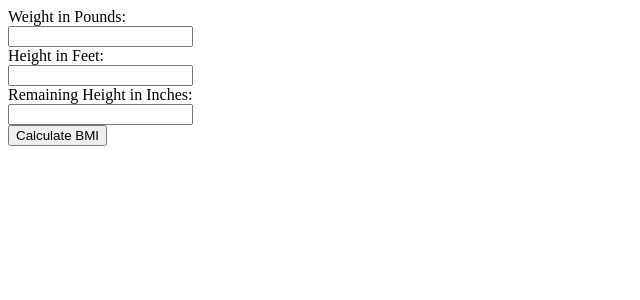
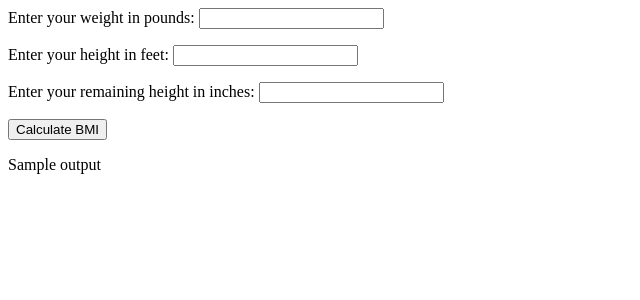
Before and after one commit to isaacdyess/QAAssignment2, a Django app: template bmisite/bmi/templates/bmi/index.html in a window 1280 px wide. Shown: the top 300 px of the page, without its empty margins (0-640 px from the left). Run offline with Django 3.2, Linux system fonts and the light colour scheme; tables that the repository leaves empty hold one stand-in row (values such as "Sample post"); the template is opened without the code that fills it: values that come from a table or form of the project are taken from there, most other values are stand-ins (such as "Sample title", 1, 10 or a date in 2020).

Commit message:
Finished front end components for BMI site.

```diff
--- /dev/null
+++ b/bmisite/bmi/forms.py
@@ -0,0 +1,6 @@
+from django import forms
+
+class BMIForm(forms.Form):
+    pounds = forms.FloatField(label="Enter your weight in pounds")
+    feet = forms.FloatField(label="Enter your height in feet")
+    inches = forms.FloatField(label="Enter your remaining height in inches")
--- a/bmisite/bmi/templates/bmi/index.html
+++ b/bmisite/bmi/templates/bmi/index.html
@@ -1,14 +1,7 @@
 <form action="" method="POST">
     {% csrf_token %}
-    <label for="pounds">Weight in Pounds:</label><br>
-    <input type="number" id="pounds" name="pounds" min="0.00" step="0.01"><br>
-    <label for="feet">Height in Feet:</label><br>
-    <input type="number" id="feet" name="feet" min="0.00" step="0.01"><br>
-    <label for="inches">Remaining Height in Inches:</label><br>
-    <input type="number" id="inches" name="inches" min="0.00" step="0.01"><br>
+    {{ form.as_p }}
 
     <input type="submit" value="Calculate BMI">
 </form>
-{% if res %}
-    <p>{{ output }}</p>
-{% endif %}
+<div>{{ output }}</div>
--- a/bmisite/bmisite/urls.py
+++ b/bmisite/bmisite/urls.py
@@ -2,6 +2,7 @@ from django.contrib import admin
 from django.urls import include, path
 
 urlpatterns = [
+    path('', include('bmi.urls')),
     path('bmi/', include('bmi.urls')),
     path('admin/', admin.site.urls),
 ]
```
Also changed, not shown: bmisite/bmi/views.py (+11 -6 lines), 2 other files.
